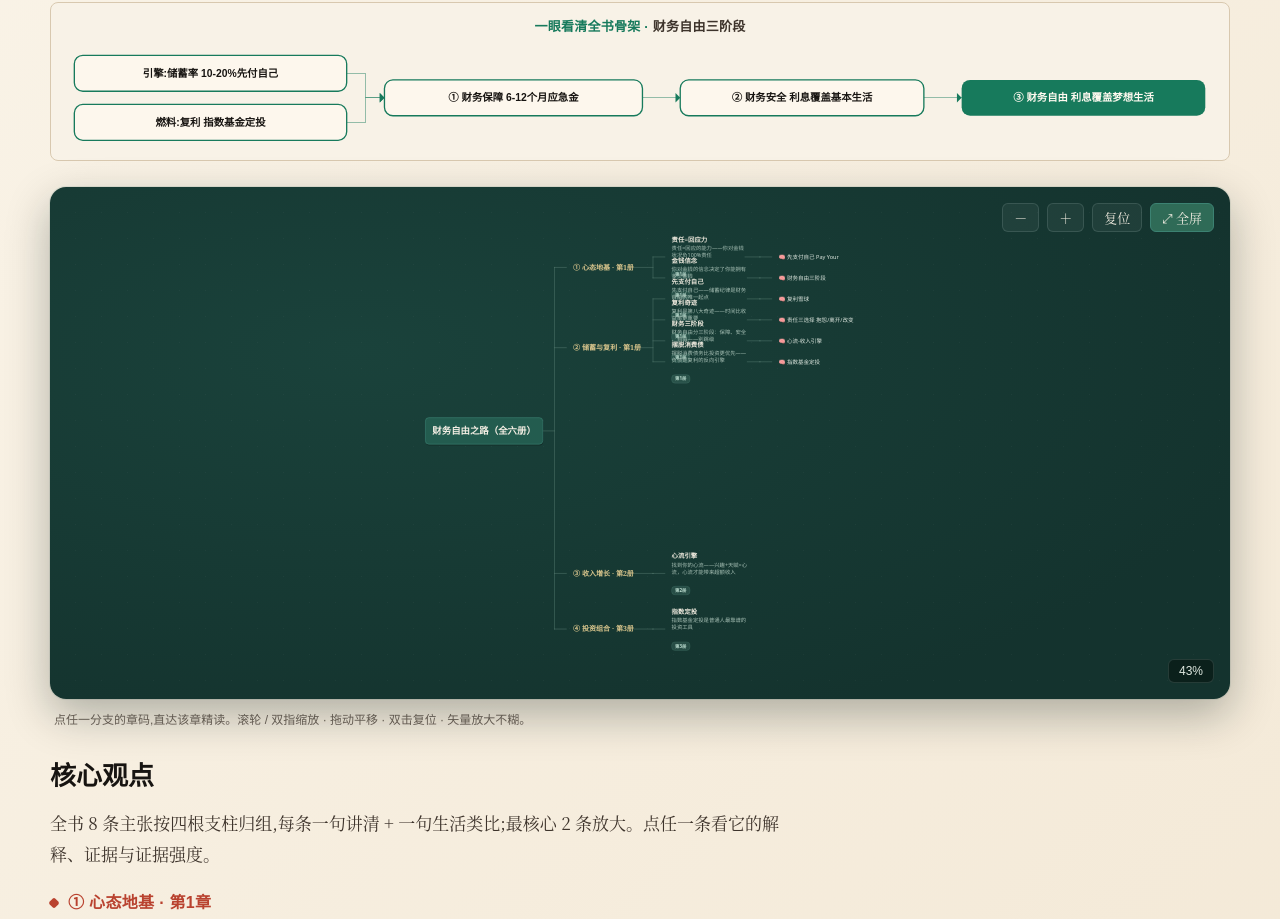
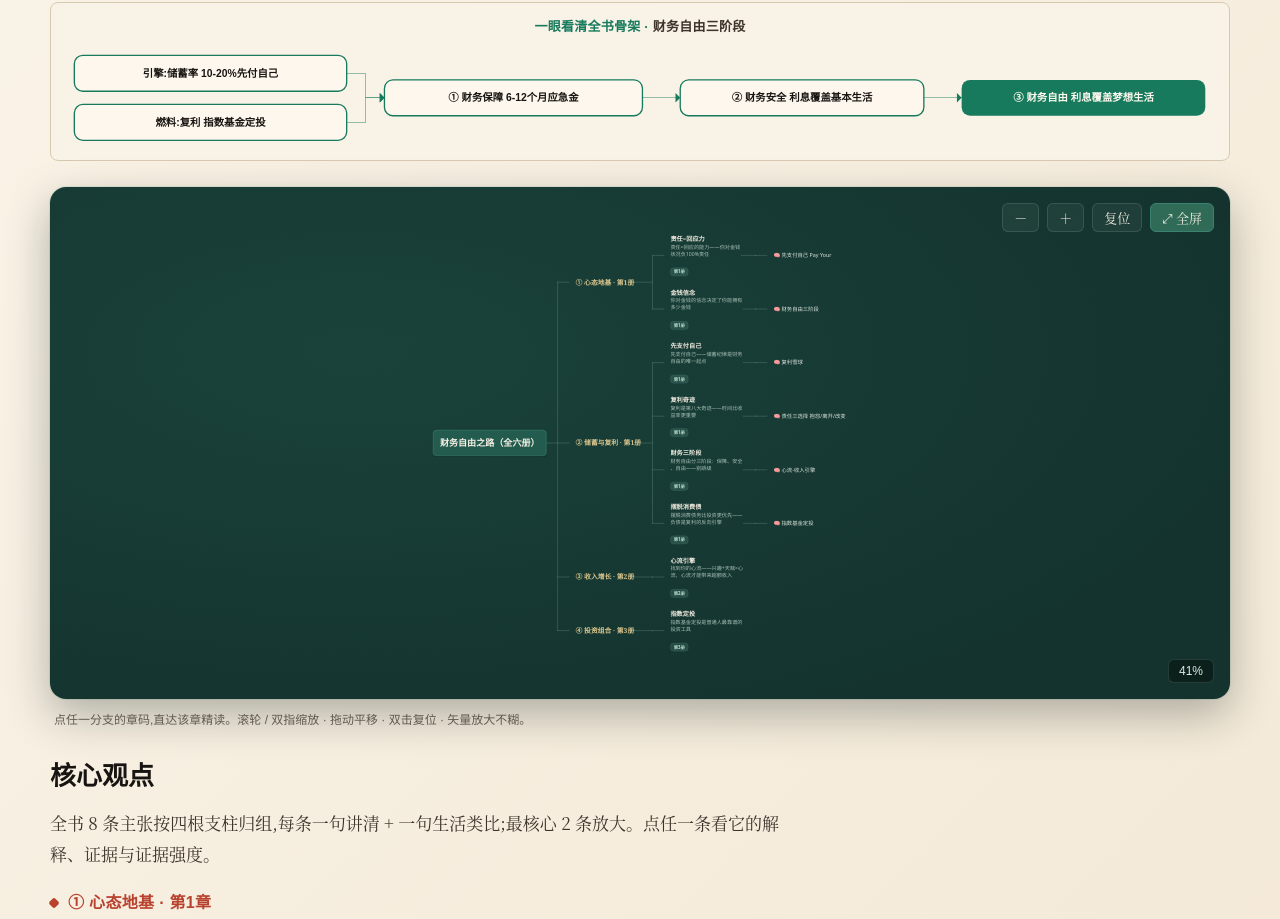
Before and after one commit to rendong-dushu/road-to-financial-freedom, a plain HTML site: page index.html in a window 1280 px wide. Shown: the part 929-1848 px from the top of the page. Drawn offline with Linux system fonts and the light colour scheme.

Commit message:
fix: mindmap overlap (subtree-height layout) + sketch JSON escape

```diff
--- a/index.html
+++ b/index.html
@@ -2043,28 +2043,27 @@ body[data-theme="dark"] .eyebrow,body[data-theme="brand-dark"] .eyebrow{color:va
     for (let d = 0; d <= maxDepth; d++) colW[d] = Math.max(...byDepth[d].map(n => n.w));
     colX[0] = 0; for (let d = 1; d <= maxDepth; d++) colX[d] = colX[d - 1] + colW[d - 1] + HGAP;
     // 竖向 tidy 布局:后序 y 游标(变高不重叠),父居子中点
-    const VGAP = 30; let cursor = 0;
-    (function place(n){ n.x = colX[n.depth]; if (n.children.length === 0) { n.top = cursor; n.cy = cursor + n.h / 2; cursor += n.h + VGAP; } else { n.children.forEach(place); const f = n.children[0], l = n.children[n.children.length - 1]; n.cy = (f.cy + l.cy) / 2; n.top = n.cy - n.h / 2; } })(rootNode);
-    // 冲突后修正:自底向上检测每层兄弟节点是否重叠,重叠则推开(双层层块高 > 其子节点间距时必经此步)
-    for (let d = maxDepth; d >= 0; d--) {
-      const row = byDepth[d] || [];
-      for (let i = 1; i < row.length; i++) {
-        const prev = row[i-1], cur = row[i];
-        const gap = cur.top - (prev.top + prev.h);
-        if (gap < VGAP) {
-          const push = VGAP - gap;
-          for (let j = i; j < row.length; j++) { row[j].top += push; row[j].cy += push; }
-          cursor = Math.max(cursor, row[row.length-1].top + row[row.length-1].h + VGAP);
-          Object.values(byDepth).flat().forEach(n => {
-            if (n.children && n.children.length) {
-              const fc = n.children[0], lc = n.children[n.children.length-1];
-              n.cy = (fc.cy + lc.cy) / 2; n.top = n.cy - n.h / 2;
-            }
-          });
-        }
+        const VGAP = 30;
+    // 竖向布局:slot 高 = max(自身块高, 子树高) -> 兄弟永不重叠;父节点在 slot 内居中,子树整体居中
+    (function measureSub(n){
+      if (!n.children.length) { n.subH = n.h; return n.subH; }
+      let total = 0;
+      n.children.forEach(c => { total += measureSub(c); });
+      total += VGAP * (n.children.length - 1);
+      n.subH = Math.max(n.h, total);
+      return n.subH;
+    })(rootNode);
+    (function assign(n, top){
+      n.x = colX[n.depth];
+      n.top = top + (n.subH - n.h) / 2;
+      n.cy = n.top + n.h / 2;
+      if (n.children.length) {
+        const total = n.children.reduce((a, c) => a + c.subH, 0) + VGAP * (n.children.length - 1);
+        let y = top + (n.subH - total) / 2;
+        n.children.forEach(c => { assign(c, y); y += c.subH + VGAP; });
       }
-    }
-    // 画布边界
+    })(rootNode, 0);
+// 画布边界
     const MARGIN = 48; let minY = Infinity, maxY = -Infinity, maxX = -Infinity;
     Object.values(byDepth).flat().forEach(n => { minY = Math.min(minY, n.top); maxY = Math.max(maxY, n.top + n.h); maxX = Math.max(maxX, n.x + n.w); });
     const W = maxX + MARGIN * 2, H = (maxY - minY) + MARGIN * 2, offY = MARGIN - minY, offX = MARGIN;
```
